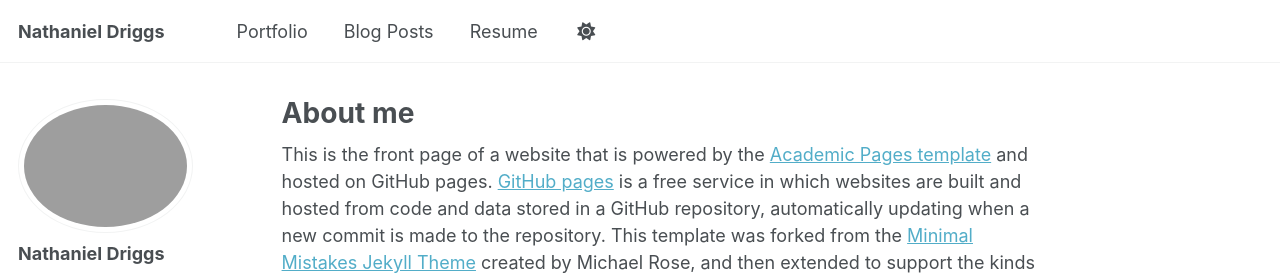
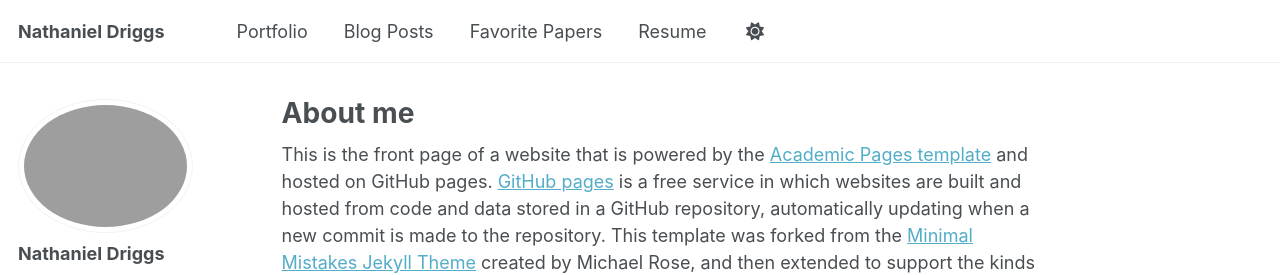
Before and after one commit to ndriggs/ndriggs.github.io, a Jekyll site: the page built from _pages/about.md, in a window 1280 px wide. Shown: the top 275 px of the page. Built offline with Jekyll 4.4.1, drawn with Linux system fonts in a browser that asks for light colours.

Commit message:
Update navigation.yml

```diff
--- a/_data/navigation.yml
+++ b/_data/navigation.yml
@@ -23,6 +23,9 @@ main:
   - title: "Blog Posts"
     url: /year-archive/
 
+  - title: "Favorite Papers"
+    url: /favorite-papers/
+
   - title: "Resume"
     url: /resume/
 
```
